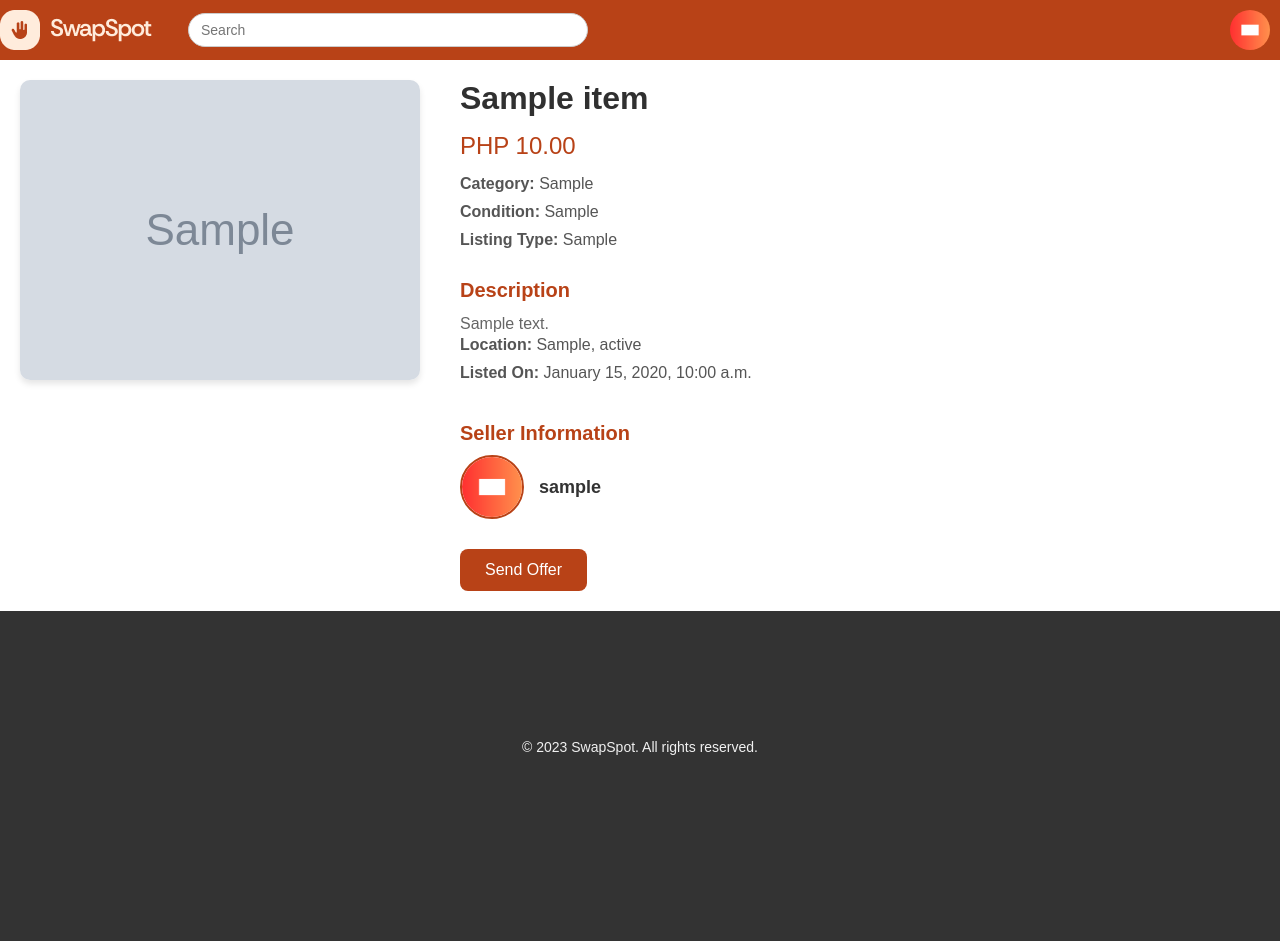
After one commit to MasuRii/ItemExchangeApplication, a Django app: page /item/1/ in a window 1280 px wide. The commit adds this page. Run offline with Django 5.2, Linux system fonts and the light colour scheme; tables that the repository leaves empty hold one stand-in row (values such as "Sample post"); grey boxes marked "Sample" are stand-in pictures.

Commit message:
Updated item details

```diff
--- a/exchange/urls.py
+++ b/exchange/urls.py
@@ -25,6 +25,7 @@ urlpatterns = [
     path('homepage/', views.home_view, name='homepage'),
     path('profile/<str:username>/', views.user_profile, name='user_profile'),
     path('add-item/', views.add_item, name='add_item'),
+    path('item/<int:item_id>/', views.item_detail, name='item_detail'),
     path('settings/', views.user_profile_settings, name='user_profile_settings'),
     path('upload-avatar/', views.upload_avatar, name='upload_avatar'),
     path('', views.landing, name='landing'),
--- a/exchange/views.py
+++ b/exchange/views.py
@@ -1,4 +1,4 @@
-from django.shortcuts import render, redirect
+from django.shortcuts import render, redirect, get_object_or_404
 from django.contrib.auth import logout
 from django.contrib.auth.decorators import login_required
 from .forms import LoginForm, SignUpStep1Form, SignUpStep2Form, ProfileSettingsForm, ItemForm
@@ -161,6 +161,13 @@ def add_item(request):
 
     return render(request, 'exchange/add_item.html', {'form': form})
 
+def item_detail(request, item_id):
+    item = get_object_or_404(Item, item_id=item_id)
+    context = {
+        'item': item,
+    }
+    return render(request, 'exchange/item_detail.html', context)
+
 @login_required
 def user_profile_settings(request):
     user = request.user  # Get the logged-in user
--- a/static/css/base.css
+++ b/static/css/base.css
@@ -18,7 +18,7 @@ a {
 
 body {
 	font-family: Arial, sans-serif;
-	background-color: #FFA500;
+	background-color: #333333;
 }
 
 
--- /dev/null
+++ b/static/css/item_detail.css
@@ -0,0 +1,328 @@
+@import url('base.css');
+
+/* Header Styles */
+.site-header {
+    background-color: #B84217;
+    padding: 10px 0;
+}
+
+.header-container {
+    display: flex;
+    align-items: center;
+    justify-content: space-between;
+}
+
+.left-header {
+    display: flex;
+    align-items: center;
+}
+
+.logo {
+    display: flex;
+    align-items: center;
+    justify-content: center;
+    text-decoration: none;
+}
+
+.logo-image {
+    max-width: 200px;
+    height: auto;
+    margin-right: 8px;
+}
+
+.search-bar {
+    margin-left: 10px;
+    width: 400px;
+}
+
+.search-input {
+    width: 100%;
+    padding: 8px 12px;
+    border-radius: 25px;
+    border: 1px solid #ccc;
+    font-size: 14px;
+}
+
+/* User Profile Dropdown */
+.user-profile {
+    margin-left: 20px;
+    position: relative;
+    cursor: pointer;
+    display: flex;
+    align-items: center;
+}
+
+.user-profile img {
+    width: 40px;
+    height: 40px;
+    border-radius: 50%;
+    object-fit: cover;
+}
+
+.user-name {
+    font-size: 16px;
+    color: #333;
+    font-weight: 500;
+    margin-left: 10px;
+    display: inline-block;
+    vertical-align: middle;
+    line-height: 40px;
+}
+
+.dropdown-menu {
+    display: none;
+    position: absolute;
+    top: 50px;
+    right: 0;
+    background-color: #ffffff;
+    border: 1px solid #ccc;
+    border-radius: 5px;
+    box-shadow: 0 8px 16px rgba(0, 0, 0, 0.2);
+    z-index: 100;
+}
+
+.dropdown-menu ul {
+    list-style: none;
+    padding: 0;
+    margin: 0;
+}
+
+.dropdown-menu ul li {
+    padding: 10px 15px;
+    text-align: left;
+}
+
+.dropdown-menu ul li a {
+    text-decoration: none;
+    color: #333;
+    font-size: 14px;
+    display: block;
+}
+
+.dropdown-menu ul li a:hover {
+    background-color: #f0f0f0;
+}
+
+/* Item Detail Section */
+.item-detail-container {
+    display: flex;
+    flex-wrap: wrap;
+    gap: 40px;
+    padding: 20px;
+    background-color: #ffffff;
+}
+
+.item-image-section {
+    flex: 1;
+    min-width: 300px;
+    max-width: 600px;
+}
+
+.image-slider {
+    display: flex;
+    overflow-x: scroll;
+    gap: 10px;
+}
+
+.item-image {
+    width: 100%;
+    height: auto;
+    border-radius: 10px;
+    object-fit: cover;
+    box-shadow: 0 4px 6px rgba(0, 0, 0, 0.1);
+}
+
+.item-info-section {
+    flex: 2;
+    min-width: 300px;
+    display: flex;
+    flex-direction: column;
+}
+
+.item-title {
+    font-size: 32px;
+    color: #303030;
+    margin-bottom: 15px;
+}
+
+.item-price {
+    font-size: 24px;
+    color: #B84217;
+    margin-bottom: 15px;
+}
+
+.item-category,
+.item-condition,
+.item-listing-type,
+.item-location,
+.item-date-listed {
+    font-size: 16px;
+    color: #555555;
+    margin-bottom: 10px;
+}
+
+.item-description {
+    margin-top: 20px;
+}
+
+.item-description h3 {
+    font-size: 20px;
+    margin-bottom: 10px;
+    color: #B84217;
+}
+
+.item-description p {
+    font-size: 16px;
+    color: #666666;
+    line-height: 1.5;
+}
+
+.seller-info-section {
+    margin-top: 30px;
+}
+
+.seller-info-section h3 {
+    font-size: 20px;
+    margin-bottom: 10px;
+    color: #B84217;
+}
+
+.seller-details {
+    display: flex;
+    align-items: center;
+}
+
+.seller-pfp {
+    width: 60px;
+    height: 60px;
+    border-radius: 50%;
+    object-fit: cover;
+    margin-right: 15px;
+    border: 2px solid #B84217;
+}
+
+.seller-username {
+    font-size: 18px;
+    color: #333333;
+    font-weight: 600;
+}
+
+.item-actions {
+    margin-top: 30px;
+    display: flex;
+    align-items: center;
+    gap: 20px;
+}
+
+.send-offer-btn {
+    background-color: #B84217;
+    color: #FFFFFF;
+    border: none;
+    padding: 12px 25px;
+    border-radius: 8px;
+    cursor: pointer;
+    font-size: 16px;
+    transition: background-color 0.3s ease;
+}
+
+.send-offer-btn:hover {
+    background-color: #a03614;
+}
+
+/* Footer Styles */
+.site-footer {
+    background-color: #333333;
+    color: #F0F0F0;
+    padding: 40px 0;
+    margin-top: 50px;
+}
+
+.footer-container {
+    display: flex;
+    flex-direction: column;
+    align-items: center;
+    text-align: center;
+}
+
+.footer-left {
+    flex: 1 1 200px;
+}
+
+.footer-logo {
+    display: inline-block;
+    margin-bottom: 10px;
+}
+
+.footer-logo .logo-image {
+    max-width: 150px;
+    height: auto;
+}
+
+.footer-left p {
+    font-size: 14px;
+    margin-top: 10px;
+}
+
+/* Responsive Styles */
+@media (max-width: 1024px) {
+    .item-detail-container {
+        flex-direction: column;
+        align-items: center;
+    }
+
+    .item-info-section {
+        width: 100%;
+    }
+}
+
+@media (max-width: 768px) {
+    .item-detail-container {
+        padding: 10px;
+    }
+
+    .item-title {
+        font-size: 28px;
+    }
+
+    .item-price {
+        font-size: 22px;
+    }
+
+    .seller-pfp {
+        width: 50px;
+        height: 50px;
+    }
+
+    .seller-username {
+        font-size: 16px;
+    }
+
+    .send-offer-btn {
+        padding: 10px 20px;
+        font-size: 14px;
+    }
+}
+
+@media (max-width: 480px) {
+    .item-title {
+        font-size: 24px;
+    }
+
+    .item-price {
+        font-size: 20px;
+    }
+
+    .seller-pfp {
+        width: 40px;
+        height: 40px;
+    }
+
+    .seller-username {
+        font-size: 14px;
+    }
+
+    .send-offer-btn {
+        width: 100%;
+        text-align: center;
+    }
+}
--- a/templates/exchange/homepage.html
+++ b/templates/exchange/homepage.html
@@ -89,6 +89,9 @@
       <div class="product-grid">
          {% for item in items %}
          <div class="product-card">
+            <!-- Link to Item Detail Page -->
+            <a href="{% url 'exchange:item_detail' item_id=item.item_id %}" class="product-link">
+
                <!-- Display item picture if available, else show a default image -->
                {% if item.picture %}
                   <img class="product-card-img" src="{{ item.picture.url }}" alt="{{ item.title }}">
@@ -111,6 +114,7 @@
                      {% endif %}
                   </p>
                </div>
+            </a> <!-- Close the link here -->
             <div class="card-actions">
                <button class="send-offer-btn">Send Offer</button>
             </div>
--- /dev/null
+++ b/templates/exchange/item_detail.html
@@ -0,0 +1,155 @@
+<!-- exchange/templates/exchange/item_detail.html -->
+
+{% extends 'exchange/base.html' %}
+{% load static %}
+
+{% block page_css %}
+<link rel="stylesheet" href="{% static 'css/item_detail.css' %}">
+{% endblock %}
+
+{% block content %}
+
+<head>
+    <link href="https://fonts.googleapis.com/icon?family=Material+Icons" rel="stylesheet">
+    <script defer>
+       // Function to toggle the dropdown visibility
+       function toggleDropdown() {
+           const dropdown = document.getElementById('dropdownMenu');
+           dropdown.style.display = dropdown.style.display === 'block' ? 'none' : 'block';
+       }
+
+       // Close the dropdown if the user clicks anywhere outside the user profile
+       document.addEventListener('click', function(event) {
+           const profile = document.querySelector('.user-profile');
+           const dropdown = document.getElementById('dropdownMenu');
+           if (!profile.contains(event.target)) {
+               dropdown.style.display = 'none';
+           }
+       });
+    </script>
+ </head>
+
+<!-- Header Section -->
+<header class="site-header">
+    <div class="container header-container">
+       <div class="left-header">
+          <a href="{% url 'exchange:homepage' %}" class="logo">
+             <img src="{% static 'images/logoheaderdark.png' %}" alt="SwapSpot Logo" class="logo-image">
+          </a>
+
+          <!-- Search Form -->
+          <form method="GET" action="{% url 'exchange:homepage' %}" class="search-bar">
+             <input type="text" name="q" placeholder="Search" class="search-input" value="{{ request.GET.q }}">
+          </form>
+
+       </div>
+
+       <div class="user-profile" onclick="toggleDropdown()">
+          {% if user.profile_picture %}
+             <img src="{{ user.profile_picture.url }}" alt="Profile Picture">
+          {% else %}
+             <img src="{% static 'images/defaultpfp.png' %}" alt="Profile Picture">
+          {% endif %}
+
+          <!-- Username Display -->
+          <span class="user-name">
+             {{ user.username }}
+          </span>
+
+          <div class="dropdown-menu" id="dropdownMenu">
+             <ul>
+                <li><a href="{% url 'exchange:user_profile' username=user.username %}">Profile</a></li>
+                <li><a href="{% url 'exchange:user_profile_settings' %}">Settings</a></li>
+                <li><a href="{% url 'exchange:logout' %}">Logout</a></li>
+             </ul>
+          </div>
+       </div>
+    </div>
+ </header>
+
+<div class="item-detail-container">
+    <!-- Item Image Section -->
+    <div class="item-image-section">
+        {% if item.images.all %}
+            <div class="image-slider">
+                {% for image in item.images.all %}
+                    <img src="{{ image.image.url }}" alt="{{ item.title }} Image {{ forloop.counter }}" class="item-image">
+                {% endfor %}
+            </div>
+        {% elif item.picture %}
+            <img src="{{ item.picture.url }}" alt="{{ item.title }}" class="item-image">
+        {% else %}
+            <img src="{% static 'images/default_item.png' %}" alt="Default Item Image" class="item-image">
+        {% endif %}
+    </div>
+
+    <!-- Item Information Section -->
+    <div class="item-info-section">
+        <h1 class="item-title">{{ item.title }}</h1>
+        <p class="item-price">PHP {{ item.price }}</p>
+
+        <!-- Category and Condition -->
+        <p class="item-category"><strong>Category:</strong> {{ item.category }}</p>
+        <p class="item-condition"><strong>Condition:</strong> {{ item.condition }}</p>
+
+        <!-- Listing Type and Availability -->
+        <p class="item-listing-type"><strong>Listing Type:</strong> {{ item.listing_type }}</p>
+
+        <!-- Description -->
+        <div class="item-description">
+            <h3>Description</h3>
+            <p>{{ item.description }}</p>
+        </div>
+
+        <!-- Location -->
+        <p class="item-location">
+            <strong>Location:</strong>
+            {% if item.user.city and item.user.state %}
+                {{ item.user.city }}, {{ item.user.state }}
+            {% elif item.user.city %}
+                {{ item.user.city }}
+            {% elif item.user.state %}
+                {{ item.user.state }}
+            {% else %}
+                Not specified
+            {% endif %}
+        </p>
+
+        <!-- Date Listed -->
+        <p class="item-date-listed">
+            <strong>Listed On:</strong> {{ item.date_listed|date:"F j, Y, g:i a" }}
+        </p>
+
+        <!-- Seller Information -->
+        <div class="seller-info-section">
+            <h3>Seller Information</h3>
+            <div class="seller-details">
+                {% if item.user.profile.profile_picture %}
+                    <img src="{{ item.user.profile.profile_picture.url }}" alt="{{ item.user.username }}" class="seller-pfp">
+                {% else %}
+                    <img src="{% static 'images/defaultpfp.png' %}" alt="{{ item.user.username }}" class="seller-pfp">
+                {% endif %}
+                <p class="seller-username">{{ item.user.username }}</p>
+            </div>
+        </div>
+
+        <!-- Actions -->
+        <div class="item-actions">
+            <button class="send-offer-btn">Send Offer</button>
+        </div>
+    </div>
+</div>
+
+<!-- Footer Section -->
+<footer class="site-footer">
+   <div class="container footer-container">
+      <div class="footer-left">
+         <a href="{% url 'exchange:homepage' %}" class="footer-logo">
+         <img src="{% static 'svg/swapspot-logo-light.svg' %}" alt="SwapSpot Logo" class="logo-image">
+         </a>
+         <p>&copy; 2023 SwapSpot. All rights reserved.</p>
+      </div>
+   </div>
+</footer>
+
+{% endblock %}
```
Lines whose indentation alone changed are shown as unchanged.
